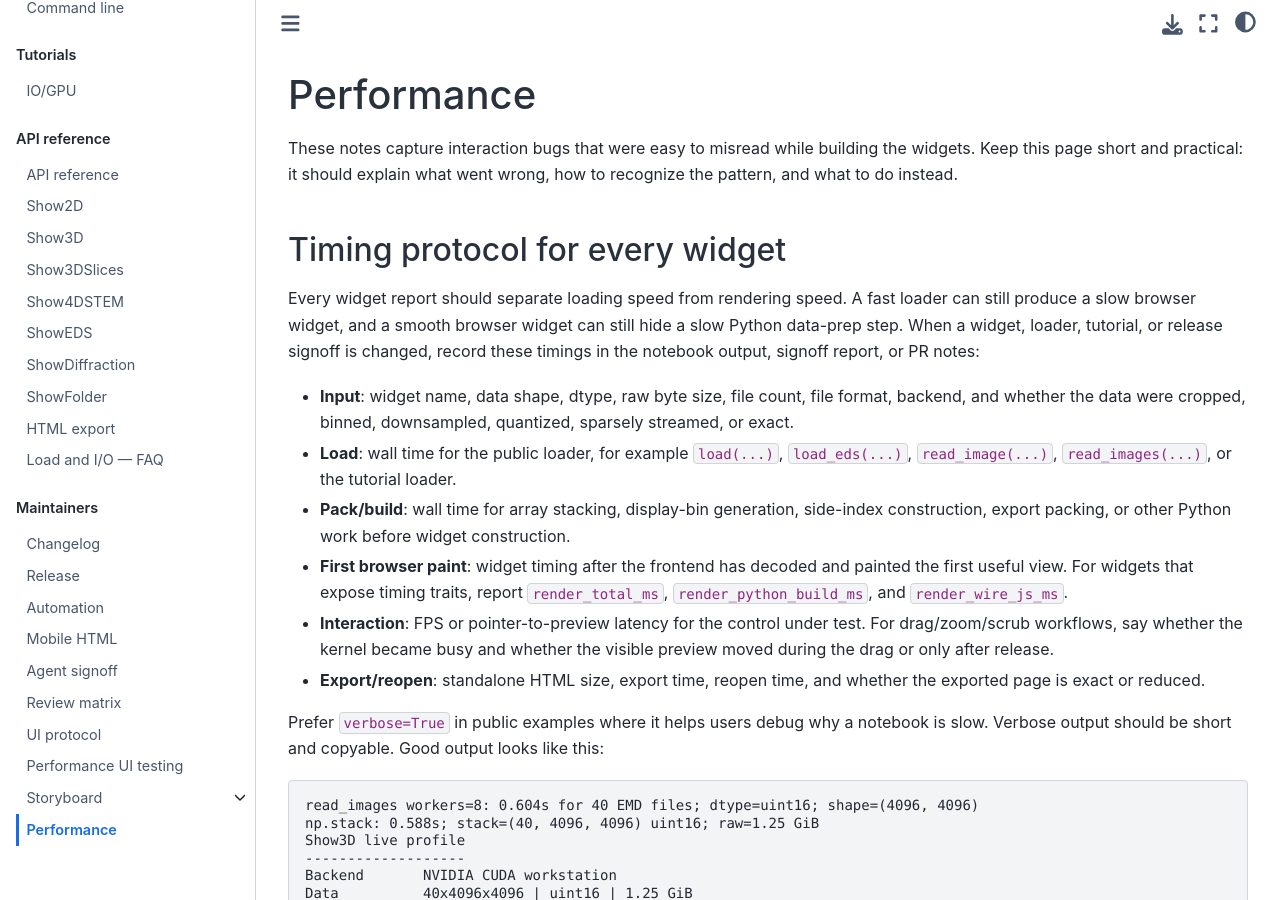
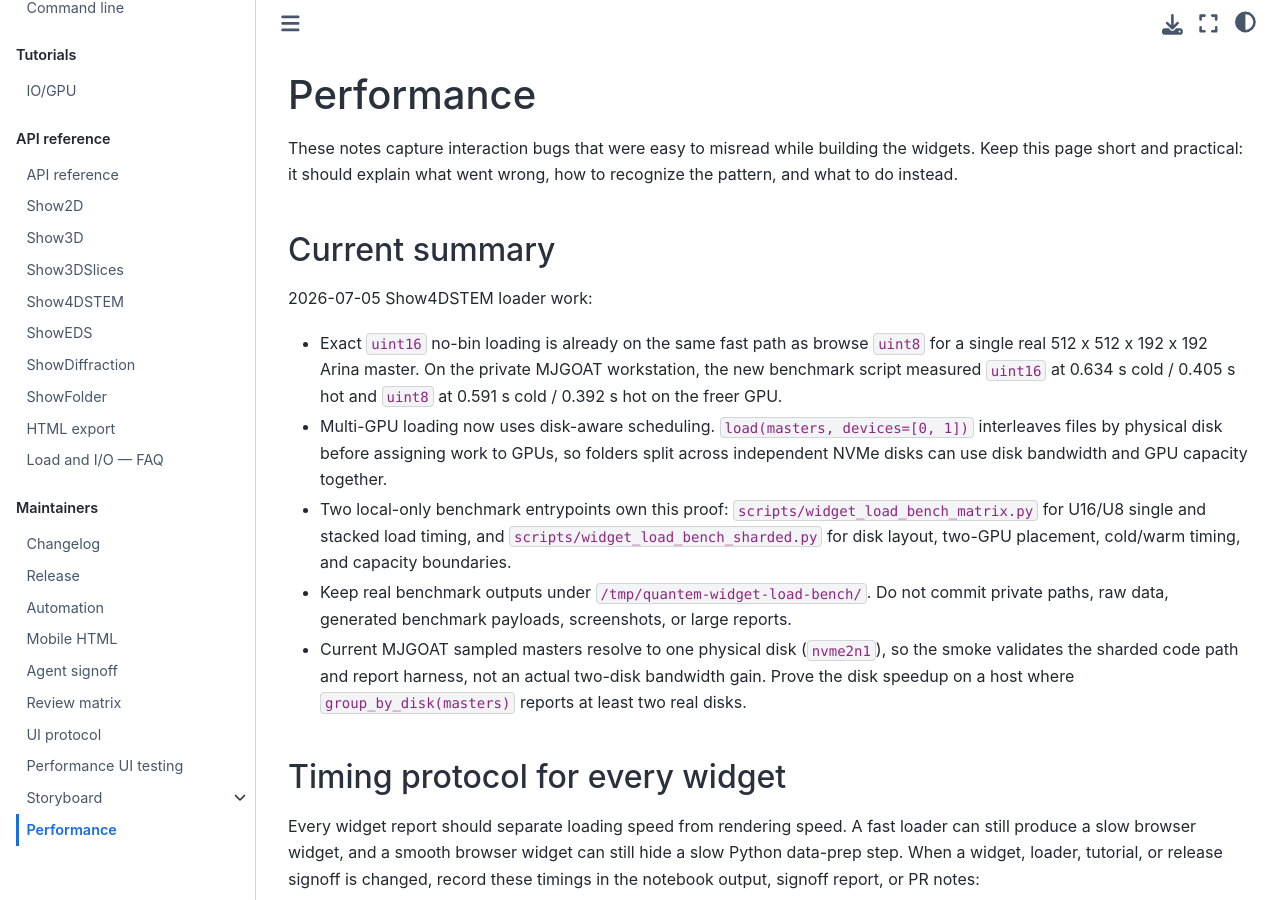
Before and after one commit to bobleesj/quantem.widget, a Jupyter Book: the page built from docs/maintainer/widget-performance.md, in a window 1280 px wide and 900 px high. Built offline with Jupyter Book 1.0.4 settings and Sphinx 7.4.7 and the Sphinx Book theme 1.1.4, drawn with Linux system fonts in a browser that asks for light colours; pages that are not in the unit, such as notebooks, are missing from menus.

Commit message:
Summarize Show4DSTEM loader benchmark results

```diff
--- a/docs/maintainer/widget-performance.md
+++ b/docs/maintainer/widget-performance.md
@@ -3,6 +3,30 @@
 These notes capture interaction bugs that were easy to misread while building
 the widgets. Keep this page short and practical: it should explain what went
 wrong, how to recognize the pattern, and what to do instead.
+
+## Current summary
+
+2026-07-05 Show4DSTEM loader work:
+
+- Exact `uint16` no-bin loading is already on the same fast path as browse
+  `uint8` for a single real 512 x 512 x 192 x 192 Arina master. On the private
+  MJGOAT workstation, the new benchmark script measured `uint16` at 0.634 s
+  cold / 0.405 s hot and `uint8` at 0.591 s cold / 0.392 s hot on the freer GPU.
+- Multi-GPU loading now uses disk-aware scheduling. `load(masters,
+  devices=[0, 1])` interleaves files by physical disk before assigning work to
+  GPUs, so folders split across independent NVMe disks can use disk bandwidth
+  and GPU capacity together.
+- Two local-only benchmark entrypoints own this proof:
+  `scripts/widget_load_bench_matrix.py` for U16/U8 single and stacked load
+  timing, and `scripts/widget_load_bench_sharded.py` for disk layout,
+  two-GPU placement, cold/warm timing, and capacity boundaries.
+- Keep real benchmark outputs under `/tmp/quantem-widget-load-bench/`. Do not
+  commit private paths, raw data, generated benchmark payloads, screenshots, or
+  large reports.
+- Current MJGOAT sampled masters resolve to one physical disk (`nvme2n1`), so
+  the smoke validates the sharded code path and report harness, not an actual
+  two-disk bandwidth gain. Prove the disk speedup on a host where
+  `group_by_disk(masters)` reports at least two real disks.
 
 ## Timing protocol for every widget
 
```
